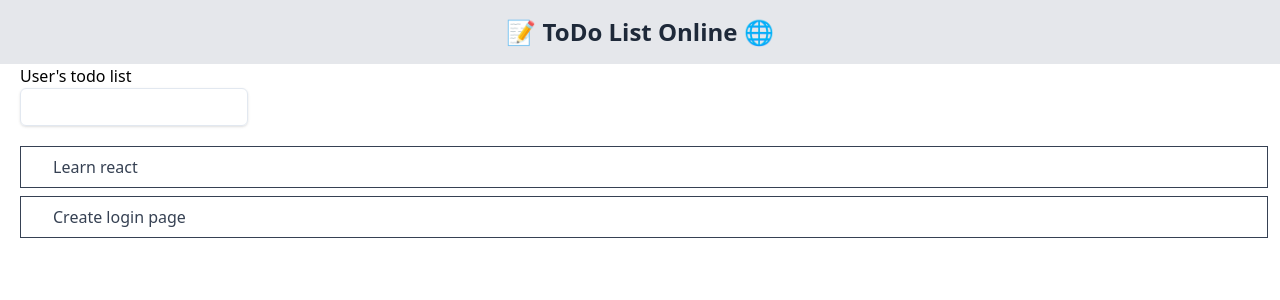
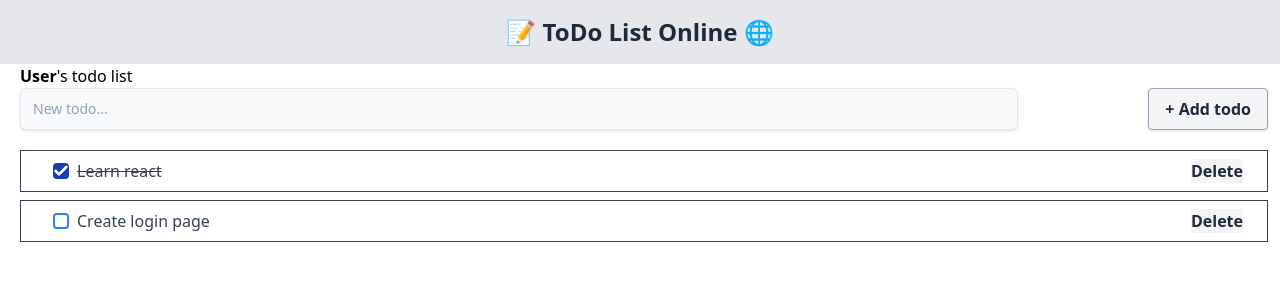
Before and after one commit to davit312/todo-list-online, a React (Vite) app in the folder frontend/: page / in a window 1280 px wide. Shown: the top 300 px of the page. Built offline with nearby package versions, Linux system fonts and the light colour scheme.

Commit message:
Todo list

```diff
--- a/frontend/src/components/Checkbox.jsx
+++ b/frontend/src/components/Checkbox.jsx
@@ -5,8 +5,10 @@ const Checkbox = function ({
   checkboxName = '',
   isChecked,
   isDisabled,
+  handleOnChange,
 }) {
   const [checkedState, setChState] = useState(isChecked ?? false);
+
   return (
     <div className="flex gap-2">
       <input
@@ -15,6 +17,7 @@ const Checkbox = function ({
         name={checkboxName}
         onChange={() => {
           setChState(!checkedState);
+          handleOnChange();
         }}
         type="checkbox"
         id={checkboxName !== '' ? `id-${checkboxName}` : null}
@@ -24,10 +27,13 @@ const Checkbox = function ({
     mt-1
     checked:bg-blue-800 checked:border-0"
       />
-      <label htmlFor="some_id">{children}</label>
+      <label htmlFor={checkboxName !== '' ? `id-${checkboxName}` : null}>
+        {children}
+      </label>
       <svg
         onClick={() => {
           setChState(!checkedState);
+          handleOnChange && handleOnChange();
         }}
         className="
       absolute text-white
--- a/frontend/src/css/App.css
+++ b/frontend/src/css/App.css
@@ -1,3 +1,3 @@
-.add-dtodo {
+.add-todo {
   width: 80%;
 }
--- a/frontend/src/pages/App.jsx
+++ b/frontend/src/pages/App.jsx
@@ -1,14 +1,12 @@
+import Header from '../components/Header';
 import Checkbox from '../components/Checkbox';
-import './../css/App.css';
-
-import Header from '../components/Header';
-import Input from '../components/Input';
+import { useState } from 'react';
 
 const data = [
   {
     id: 1,
     task: 'Learn react',
-    completed: false,
+    completed: true,
   },
   {
     id: 2,
@@ -18,29 +16,60 @@ const data = [
 ];
 
 function App() {
+  const [todos, setTodos] = useState(data);
   return (
     <>
       <Header />
-      <div className="ml-5">
-        <h2>User's todo list</h2>
-        <div>
+      <div className="ml-5 mr-3">
+        <h2>
+          <strong>User</strong>'s todo list
+        </h2>
+        <div className="flex justify-between">
           <input
-            class="bg-transparent placeholder:text-slate-400 text-slate-700 text-sm border border-slate-200 rounded-md px-3 py-2 transition duration-300 ease focus:outline-none focus:border-slate-400 hover:border-slate-300 shadow-sm focus:shadow add-todo"
+            className="bg-gray-50 focus:bg-transparent placeholder:text-slate-400 text-slate-700 text-sm border border-slate-200 rounded-md px-3 py-2 transition duration-300 ease focus:outline-none focus:border-slate-400 hover:border-slate-300 shadow-sm focus:shadow"
+            placeholder="New todo..."
+            style={{ width: '80%' }}
             type="text"
             name=""
-          />{' '}
+          />
+          <button className="bg-gray-100 hover:bg-gray-300 text-gray-800 font-semibold py-2 px-4 border border-gray-400 rounded shadow">
+            + Add todo
+          </button>
         </div>
       </div>
 
       <ul className="ml-5 mr-3 mt-5 min-w-5 flex-col">
-        {data.map((todo) => (
-          <li
-            key={todo.id}
-            className="text-gray-700 mt-2 pl-8 pr-6 pt-2 pb-2 border"
-          >
-            {todo.task}
-          </li>
-        ))}
+        {todos.map((todo, i) => {
+          return (
+            <li
+              key={todo.id}
+              className="flex text-gray-700 mt-2 pl-8 pr-6 pt-2 pb-2 border"
+            >
+              <Checkbox
+                isChecked={todo.completed}
+                checkboxName={`complit-${todo.id}`}
+                handleOnChange={() => {
+                  const uTodo = [...todos];
+                  uTodo[i].completed = !uTodo[i].completed;
+
+                  setTodos([...uTodo]);
+                }}
+              >
+                <span
+                  className={todo.completed === true ? 'line-through' : null}
+                >
+                  {todo.task}
+                </span>
+              </Checkbox>
+              <button
+                className="bg-gray-100 hover:bg-gray-300 text-gray-800 font-semibold "
+                style={{ marginLeft: 'auto' }}
+              >
+                Delete
+              </button>
+            </li>
+          );
+        })}
       </ul>
     </>
   );
```
